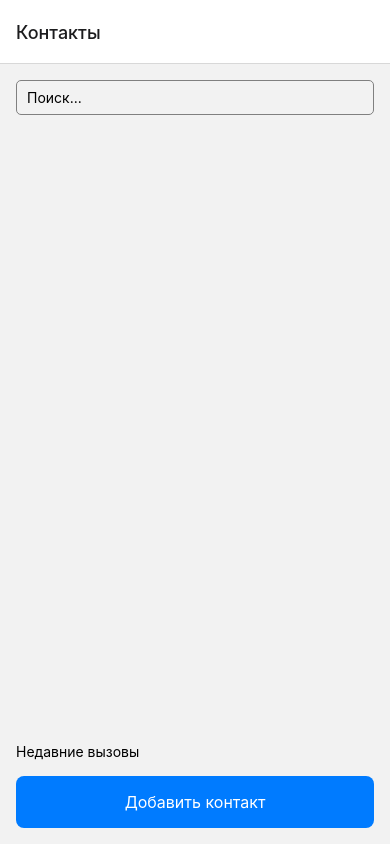
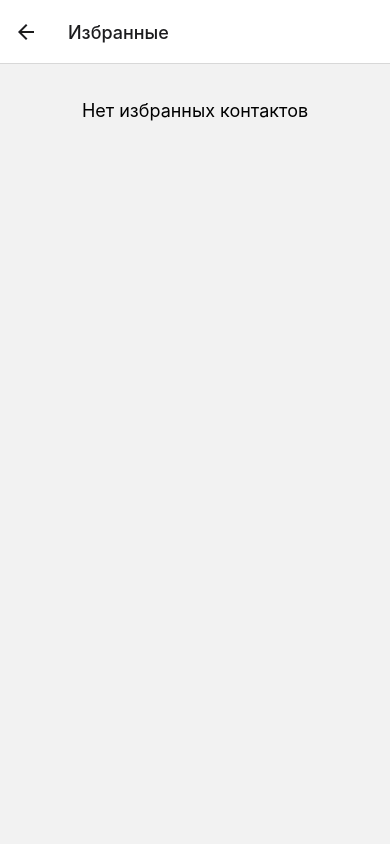
Before and after one commit to full-est/PP, a React Native app: screen /FavoriteContacts in a window 390 px wide. Built offline with nearby package versions, Linux system fonts and the light colour scheme.

Commit message:
избранные

```diff
--- a/components/ContactDetails.js
+++ b/components/ContactDetails.js
@@ -41,6 +41,10 @@ const ContactDetails = ({ route, navigation }) => {
       updateContact(updatedContact);
       Alert.alert('Звонок', `"Позвонили" на номер ${currentContact.phone}`);
   };
+    const handleFavorite = () => {
+      const updatedContact = { ...currentContact, isFavorite: !currentContact.isFavorite };
+      updateContact(updatedContact);
+  };
 
   return (
     <View style={styles.container}>
@@ -64,6 +68,15 @@ const ContactDetails = ({ route, navigation }) => {
       </TouchableOpacity>
 
       <TouchableOpacity
+        style={styles.favoriteButton}
+        onPress={handleFavorite}
+      >
+        <Text style={styles.buttonText}>
+          {currentContact.isFavorite ? 'Удалить из избранного' : 'Добавить в избранные'}
+        </Text>
+      </TouchableOpacity>
+
+      <TouchableOpacity
         style={styles.deleteButton}
         onPress={handleDelete}
       >
@@ -71,7 +84,7 @@ const ContactDetails = ({ route, navigation }) => {
       </TouchableOpacity>
     </View>
   );
-};
+}
 
 const styles = StyleSheet.create({
   container: {
--- a/components/ContactList.js
+++ b/components/ContactList.js
@@ -60,11 +60,18 @@ const sections = Object.keys(sortedContacts).sort((a, b) => {
         )}
       />
 
-<TouchableOpacity
+      <TouchableOpacity
         style={styles.recentButton}
         onPress={() => navigation.navigate('RecentCalls')}
       >
         <Text style={styles.recentButtonText}>Недавние вызовы</Text>
+      </TouchableOpacity>
+
+      <TouchableOpacity
+        style={styles.button}
+        onPress={() => navigation.navigate('FavoriteContacts')}
+      >
+        <Text style={styles.buttonText}>Избранные</Text>
       </TouchableOpacity>
 
       <TouchableOpacity
--- /dev/null
+++ b/components/FavoriteContacts.js
@@ -0,0 +1,43 @@
+import React from 'react';
+import { View, FlatList, StyleSheet, Text } from 'react-native';
+import ContactCard from './ContactCard';
+import { useContacts } from './ContactContext';
+
+const FavoriteContacts = ({ navigation }) => {
+  const { contacts } = useContacts();
+
+  const favoriteContacts = contacts.filter(contact => contact.isFavorite);
+
+  return (
+    <View style={styles.container}>
+      {favoriteContacts.length === 0 ? (
+        <Text style={styles.emptyText}>Нет избранных контактов</Text>
+      ) : (
+        <FlatList
+          data={favoriteContacts}
+          keyExtractor={item => item.id}
+          renderItem={({ item }) => (
+            <ContactCard
+              contact={item}
+              onPress={() => navigation.navigate('ContactDetails', { contact: item })}
+            />
+          )}
+        />
+      )}
+    </View>
+  );
+};
+
+const styles = StyleSheet.create({
+  container: {
+    flex: 1,
+    padding: 16,
+  },
+  emptyText: {
+    fontSize: 18,
+    textAlign: 'center',
+    marginTop: 20,
+  },
+});
+
+export default FavoriteContacts;
--- a/components/Navigation.js
+++ b/components/Navigation.js
@@ -5,6 +5,7 @@ import ContactList from './ContactList';
 import ContactDetails from './ContactDetails';
 import ContactForm from './ContactForm';
 import RecentCalls from './RecentCalls';
+import FavoriteContacts from './FavoriteContacts'
 
 const Stack = createStackNavigator();
 
@@ -29,6 +30,10 @@ const Navigation = () => {
         name="RecentCalls"
         component={RecentCalls}
         options={{ title: 'Недавние' }} />
+        <Stack.Screen
+        name="FavoriteContacts"
+        component={FavoriteContacts}
+        options={{ title: 'Избранные' }} />
       </Stack.Navigator>
     </NavigationContainer>
   );
```
